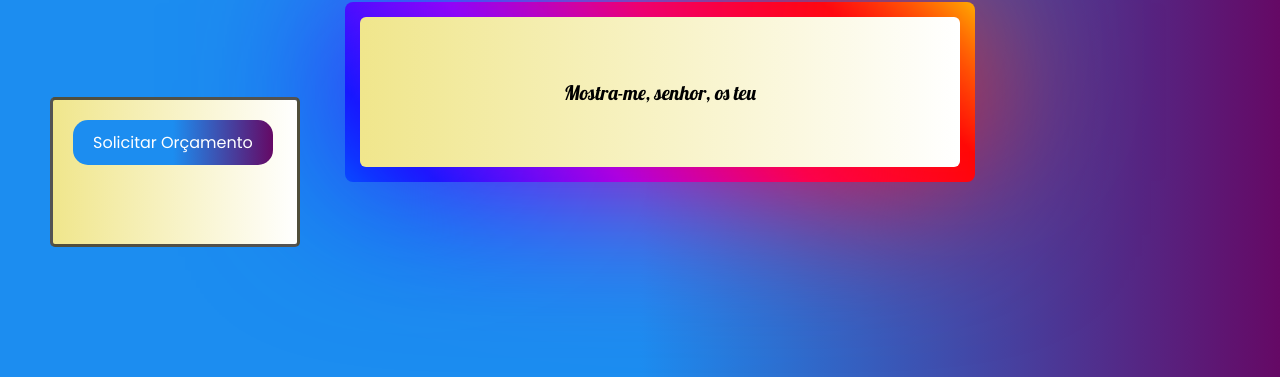
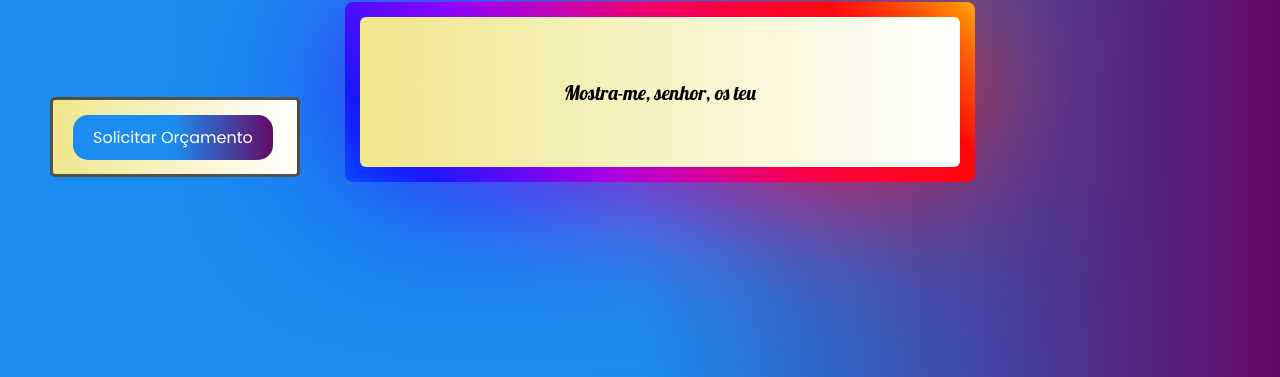
Before and after one commit to FabricioAndrade39/Atelie-Mimos-da-Lili, a plain HTML site: page index.html in a window 1280 px wide. Shown: the part 423-800 px from the top of the page. Drawn offline with Linux system fonts and the light colour scheme.

Commit message:
Atleração nas classes menu-orcamento e btn-orcamento no Style.CSS

```diff
--- a/css/style.css
+++ b/css/style.css
@@ -84,7 +84,7 @@ ul {
     position: absolute;
     top: 65%;
     width: 250px;
-    height: 150px;
+    height: 80px;
     background-image: linear-gradient(90deg, #F0E68C, white );
     border-radius: 5px;
     margin-left: 30px;
@@ -101,7 +101,7 @@ ul {
     background-image:  linear-gradient(90deg, rgb(28, 141, 240) 50%, rgb(101, 9, 101));
     font-family: 'Poppins', sans-serif;
     color: white;
-    margin-top: 20px;
+    margin-top: 15px;
     margin-left: 20px;
     cursor: pointer;
 }
```
